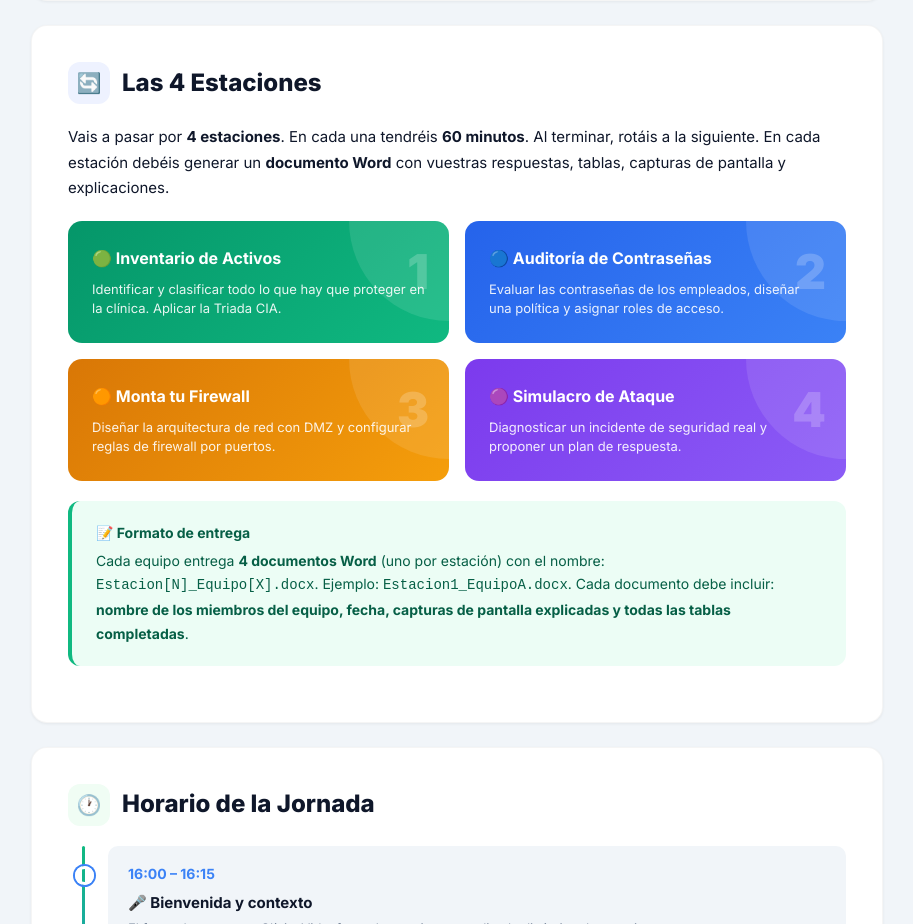
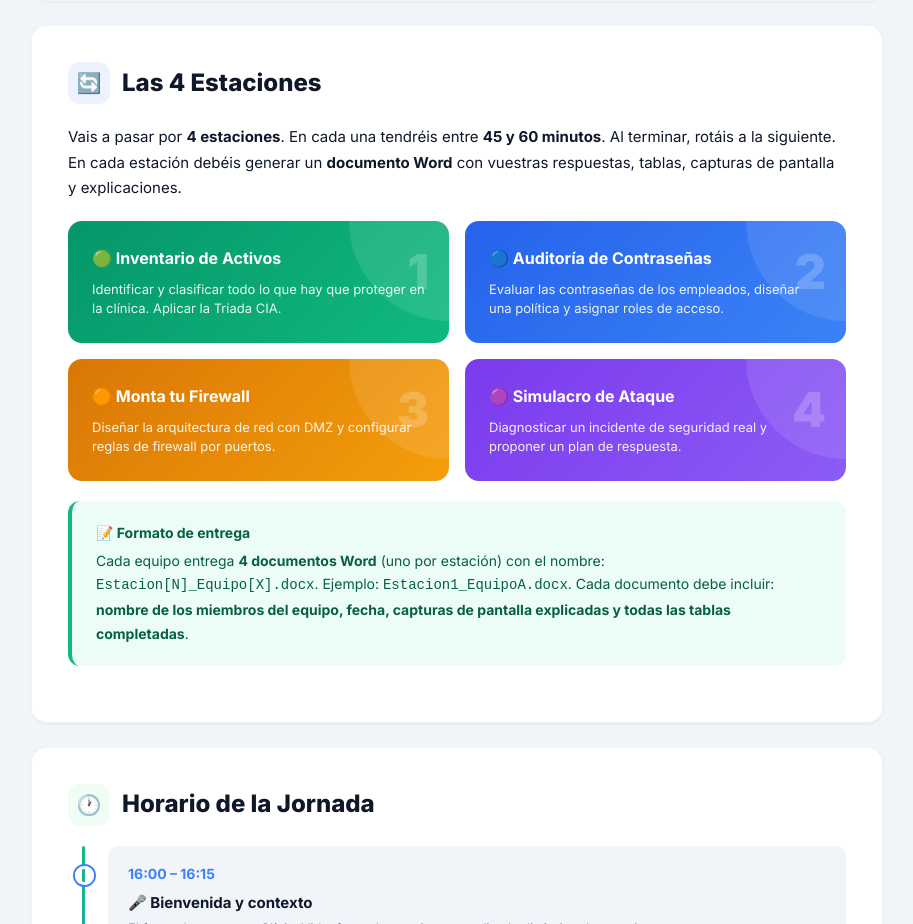
Before and after one commit to B0l1d000/UF1353---PR-CTICA-BLOQUE-1-Y-2, a plain HTML site: page guia_alumno_principal.html in a window 1280 px wide. Shown: the part 1320-2244 px from the top of the page, without its empty margins (183-1096 px from the left). Drawn offline with Linux system fonts and the light colour scheme.

Commit message:
Add files via upload

```diff
--- a/guia_alumno_principal.html
+++ b/guia_alumno_principal.html
@@ -391,7 +391,7 @@
     <!-- ESTACIONES -->
     <section>
         <h2><span class="icon" style="background:#eef2ff;color:var(--blue);">🔄</span> Las 4 Estaciones</h2>
-        <p>Vais a pasar por <strong>4 estaciones</strong>. En cada una tendréis <strong>60 minutos</strong>. Al terminar, rotáis a la siguiente. En cada estación debéis generar un <strong>documento Word</strong> con vuestras respuestas, tablas, capturas de pantalla y explicaciones.</p>
+        <p>Vais a pasar por <strong>4 estaciones</strong>. En cada una tendréis entre <strong>45 y 60 minutos</strong>. Al terminar, rotáis a la siguiente. En cada estación debéis generar un <strong>documento Word</strong> con vuestras respuestas, tablas, capturas de pantalla y explicaciones.</p>
 
         <div class="stations-grid">
             <div class="station-card s1">
```
